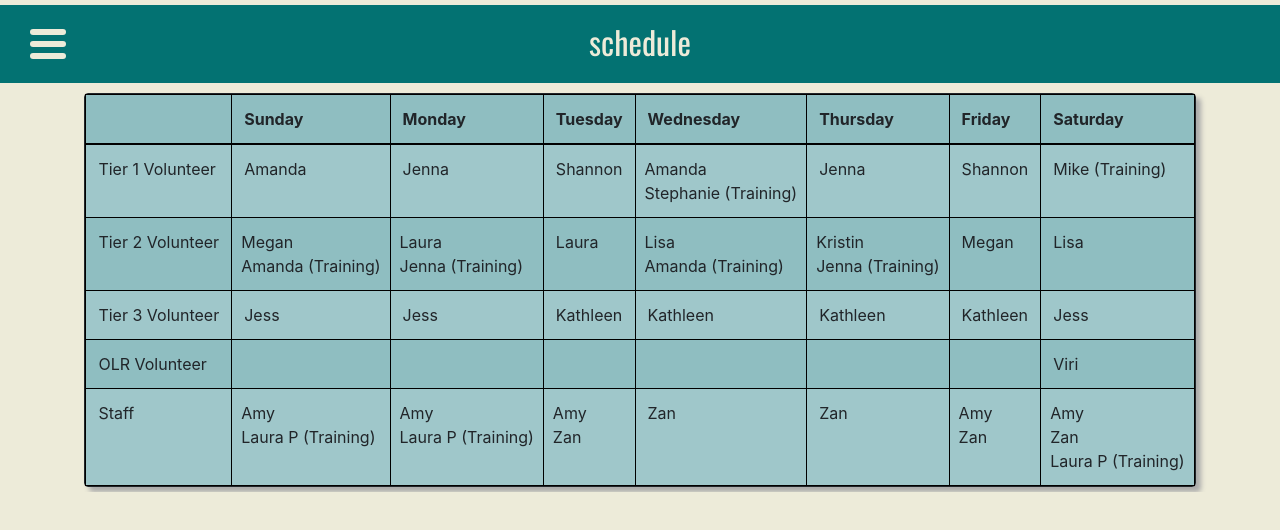
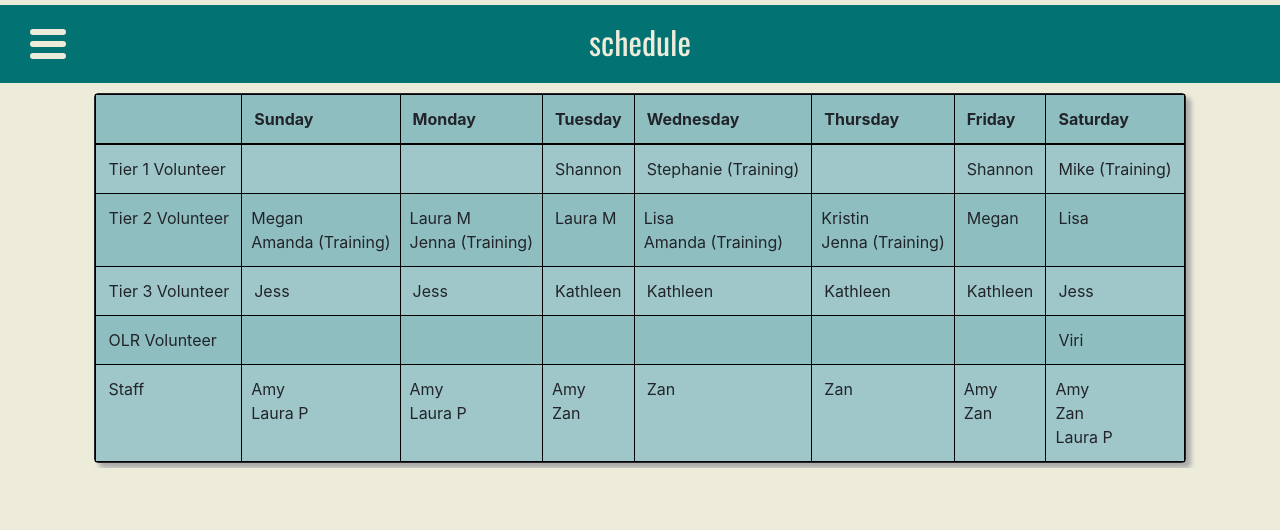
Before and after one commit to emailBuilderDBFU/emailBuilderDBFU.github.io, a React (Create React App) app: page /schedule in a window 1280 px wide. Shown: the top 530 px of the page. Built offline with nearby package versions, Linux system fonts and the light colour scheme.

Commit message:
adding schedule

```diff
--- a/src/components/RootComponent.js
+++ b/src/components/RootComponent.js
@@ -18,7 +18,6 @@ export class RootComponent extends React.Component {
 		this._bottomPane = React.createRef();
 		this.state = {
 			emailCriteria: this.props.initialEmailCriteria,
-			// emailText: ''
 		}
 	}
 
@@ -26,6 +25,7 @@ export class RootComponent extends React.Component {
 		return (
 			<div className="RootComponent">
 				<div className="Header">
+					<Sidebar pageWrapId={'page-wrap'} outerContainerId={'outer-container'} />
 					<Row className="Title">
 						<Col><h2>email builder</h2></Col>
 					</Row>
@@ -62,7 +62,6 @@ export class RootComponent extends React.Component {
 		$([document.documentElement, document.body]).animate({
 			scrollTop: $(".BottomPane").offset().top
 		}, 500);
-		// this.setState({ emailText });
 		this._bottomPane.current.updateRichText(emailText);
 	}
 
@@ -74,7 +73,6 @@ export class RootComponent extends React.Component {
 	}
 
 	copyEmailText(text) {
-		// copy(text, {format: 'text/html'});
 		const textAreaSelector = '.DraftEditor-root *[data-contents="true"]';
 		if (document.selection) { // IE
 	        let range = document.body.createTextRange();
--- a/src/components/Schedule.js
+++ b/src/components/Schedule.js
@@ -30,14 +30,11 @@ export class Schedule extends React.Component {
 							<tbody>
 								<tr>
 									<td>Tier 1 Volunteer</td>
-									<td>Amanda</td>
-									<td>Jenna</td>
+									<td></td>
+									<td></td>
 									<td>Shannon</td>
-									<td>
-										<Row className ="Sched-Cell">Amanda</Row>
-										<Row className ="Sched-Cell">Stephanie (Training)</Row>
-									</td>
-									<td>Jenna</td>
+									<td>Stephanie (Training)</td>
+									<td></td>
 									<td>Shannon</td>
 									<td>Mike (Training)</td>
 								</tr>
@@ -49,10 +46,10 @@ export class Schedule extends React.Component {
 										<Row className ="Sched-Cell">Amanda (Training)</Row>
 									</td>
 									<td>
-										<Row className ="Sched-Cell">Laura</Row>
+										<Row className ="Sched-Cell">Laura M</Row>
 										<Row className ="Sched-Cell">Jenna (Training)</Row>
 									</td>
-									<td>Laura</td>
+									<td>Laura M</td>
 									<td>
 										<Row className ="Sched-Cell">Lisa</Row>
 										<Row className ="Sched-Cell">Amanda (Training)</Row>
@@ -91,11 +88,11 @@ export class Schedule extends React.Component {
 									<td>Staff</td>
 									<td>
 										<Row className ="Sched-Cell">Amy</Row>
-										<Row className ="Sched-Cell">Laura P (Training)</Row>
+										<Row className ="Sched-Cell">Laura P</Row>
 									</td>
 									<td>
 										<Row className ="Sched-Cell">Amy</Row>
-										<Row className ="Sched-Cell">Laura P (Training)</Row>
+										<Row className ="Sched-Cell">Laura P </Row>
 									</td>
 									<td>
 										<Row className ="Sched-Cell">Amy</Row>
@@ -110,7 +107,7 @@ export class Schedule extends React.Component {
 									<td>
 										<Row className ="Sched-Cell">Amy</Row>
 										<Row className ="Sched-Cell">Zan</Row>
-										<Row className ="Sched-Cell">Laura P (Training)</Row>
+										<Row className ="Sched-Cell">Laura P</Row>
 									</td>
 								</tr>
 							</tbody>
```
